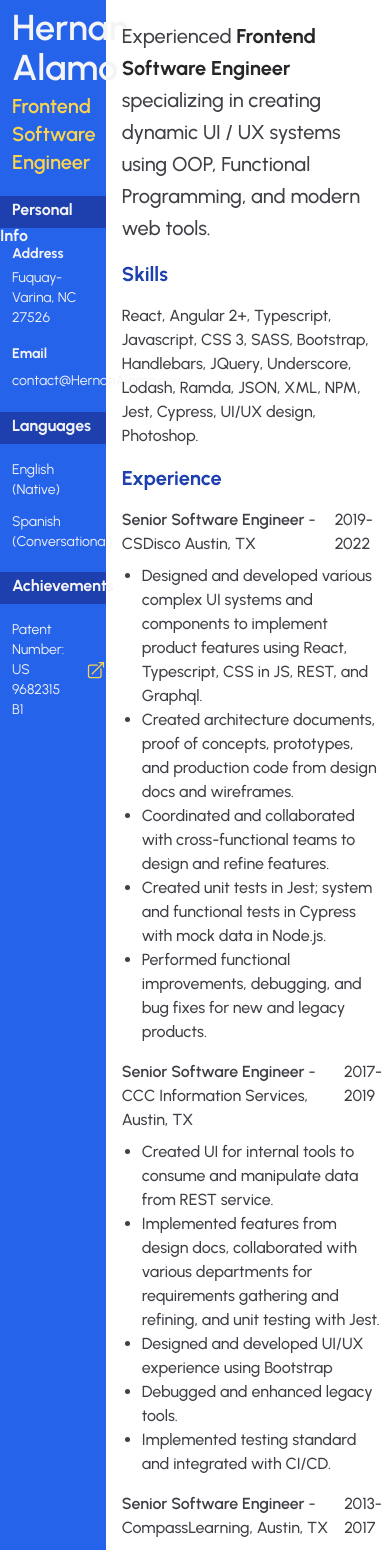
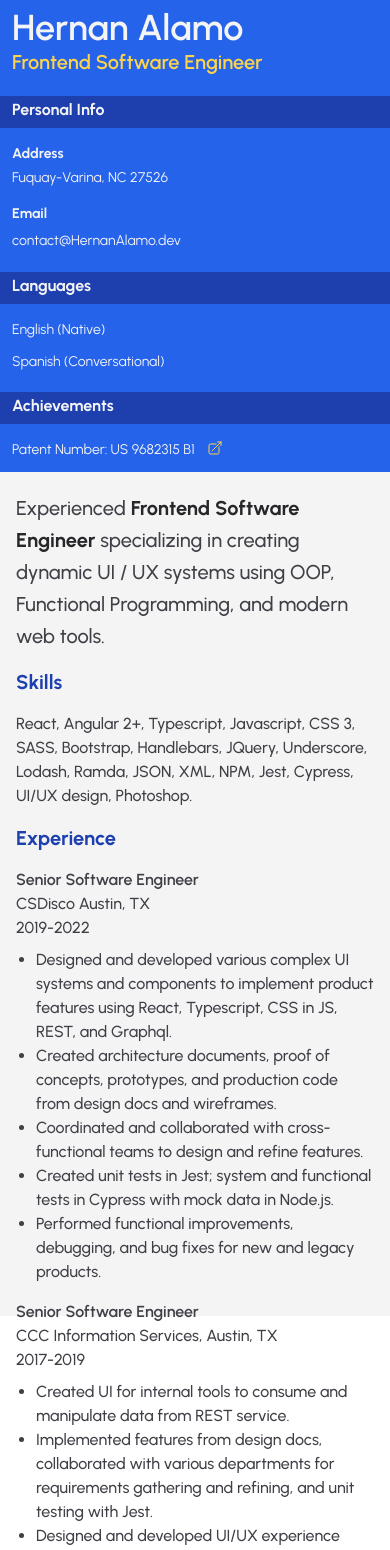
Before and after one commit to halamo/halamo_portfolio, a Next.js app: page / in a window 390 px wide. Shown: the top 1550 px of the page. Built offline with nearby package versions, Linux system fonts and the light colour scheme.

Commit message:
responsive adjustments

```diff
--- a/app/page.tsx
+++ b/app/page.tsx
@@ -8,17 +8,20 @@ const patentLink =
 export default function Home() {
     return (
         <div
-            className={`${urbanist.className} container mx-auto h-screen text-zinc-100`}
+            className={`${urbanist.className} container mx-auto h-screen max-w-4xl text-zinc-100 sm:overflow-y-auto`}
         >
-            <div className="grid h-full grid-cols-7 gap-2">
-                <div className="col-span-2 flex flex-none flex-col gap-1 bg-blue-600">
-                    <h1 className="px-3 pt-2 text-4xl font-semibold ">
-                        Hernan Alamo
-                    </h1>
+            <div className="flex h-full flex-col md:flex-row">
+                <div className="flex flex-none flex-col gap-1 bg-blue-600 md:w-72">
+                    <div className="top-0 left-0 bg-blue-600">
+                        <h1 className="px-3 pt-2 text-4xl font-semibold">
+                            Hernan Alamo
+                        </h1>
 
-                    <h2 className="px-3 pt-0 text-xl font-semibold text-amber-300">
-                        Frontend Software Engineer
-                    </h2>
+                        <h2 className="px-3 pt-0 text-xl font-semibold text-amber-300">
+                            Frontend Software Engineer
+                        </h2>
+                    </div>
+
                     <div className="mt-4 h-8 bg-blue-800">
                         <span className="p-3 align-text-top font-bold ">
                             Personal Info
@@ -53,10 +56,10 @@ export default function Home() {
                             Achievements
                         </span>
                     </div>
-                    <div className="flex items-center pt-3">
+                    <div className="flex py-3">
                         <a
                             href={patentLink}
-                            className="align px-3 text-sm font-normal  no-underline hover:underline"
+                            className="align px-3 text-sm  font-normal no-underline hover:underline"
                         >
                             Patent Number: US 9682315 B1
                         </a>
@@ -67,7 +70,7 @@ export default function Home() {
                                 viewBox="0 0 24 24"
                                 strokeWidth={1.5}
                                 stroke="currentColor"
-                                className="h-5 w-5 stroke-amber-300 hover:stroke-amber-100"
+                                className="h-4 w-4 stroke-amber-300 hover:stroke-amber-100 "
                             >
                                 <path
                                     strokeLinecap="round"
@@ -78,7 +81,7 @@ export default function Home() {
                         </a>
                     </div>
                 </div>
-                <main className="col-span-5 px-2 pt-5  font-medium  text-zinc-700">
+                <main className="h-full bg-zinc-100  px-4  pt-5 font-medium  text-zinc-700 md:overflow-y-auto">
                     <p className="text-xl leading-8">
                         Experienced{" "}
                         <span className="font-bold text-zinc-800">
@@ -99,14 +102,18 @@ export default function Home() {
                     <h2 className="pt-4 text-xl font-bold text-blue-800">
                         Experience
                     </h2>
-                    <div className="flex justify-between pt-4">
+                    <div className="flex flex-col justify-between pt-4 md:flex-row">
                         <h2>
                             <span className="font-semibold">
                                 Senior Software Engineer
                             </span>{" "}
-                            - CSDisco Austin, TX
+                            <br className="inline md:hidden" />
+                            <span className="hidden md:inline"> - </span>
+                            CSDisco Austin, TX
                         </h2>
-                        <span>2019-2022</span>
+                        <span className="whitespace-nowrap md:text-right">
+                            2019-2022
+                        </span>
                     </div>
                     <ul className="list-disc pl-5 pt-2">
                         <li>
@@ -133,14 +140,18 @@ export default function Home() {
                         </li>
                     </ul>
 
-                    <div className="flex justify-between pt-4">
+                    <div className="flex flex-col justify-between pt-4 md:flex-row">
                         <h2>
                             <span className="font-semibold">
                                 Senior Software Engineer
                             </span>{" "}
-                            - CCC Information Services, Austin, TX
+                            <br className="inline md:hidden" />
+                            <span className="hidden md:inline"> - </span>
+                            CCC Information Services, Austin, TX
                         </h2>
-                        <span>2017-2019</span>
+                        <span className="whitespace-nowrap md:text-right">
+                            2017-2019
+                        </span>
                     </div>
                     <ul className="list-disc pl-5 pt-2">
                         <li>
@@ -163,14 +174,18 @@ export default function Home() {
                         </li>
                     </ul>
 
-                    <div className="flex justify-between pt-4">
+                    <div className="flex flex-col justify-between pt-4 md:flex-row">
                         <h2>
                             <span className="font-semibold">
                                 Senior Software Engineer
                             </span>{" "}
-                            - CompassLearning, Austin, TX
+                            <br className="inline md:hidden" />
+                            <span className="hidden md:inline"> - </span>
+                            CompassLearning, Austin, TX
                         </h2>
-                        <span>2013-2017</span>
+                        <span className="whitespace-nowrap md:text-right">
+                            2013-2017
+                        </span>
                     </div>
                     <ul className="list-disc pl-5 pt-2">
                         <li>
@@ -198,14 +213,18 @@ export default function Home() {
                         </li>
                     </ul>
 
-                    <div className="flex justify-between pt-4">
+                    <div className="flex flex-col justify-between pt-4 md:flex-row">
                         <h2>
                             <span className="font-semibold">
                                 Senior Software Engineer
                             </span>{" "}
-                            - Zynga, Austin, TX
+                            <br className="inline md:hidden" />
+                            <span className="hidden md:inline"> - </span>Zynga,
+                            Austin, TX
                         </h2>
-                        <span>2009-2013</span>
+                        <span className="whitespace-nowrap md:text-right ">
+                            2009-2013
+                        </span>
                     </div>
                     <ul className="list-disc pl-5 pt-2">
                         <li>
```
